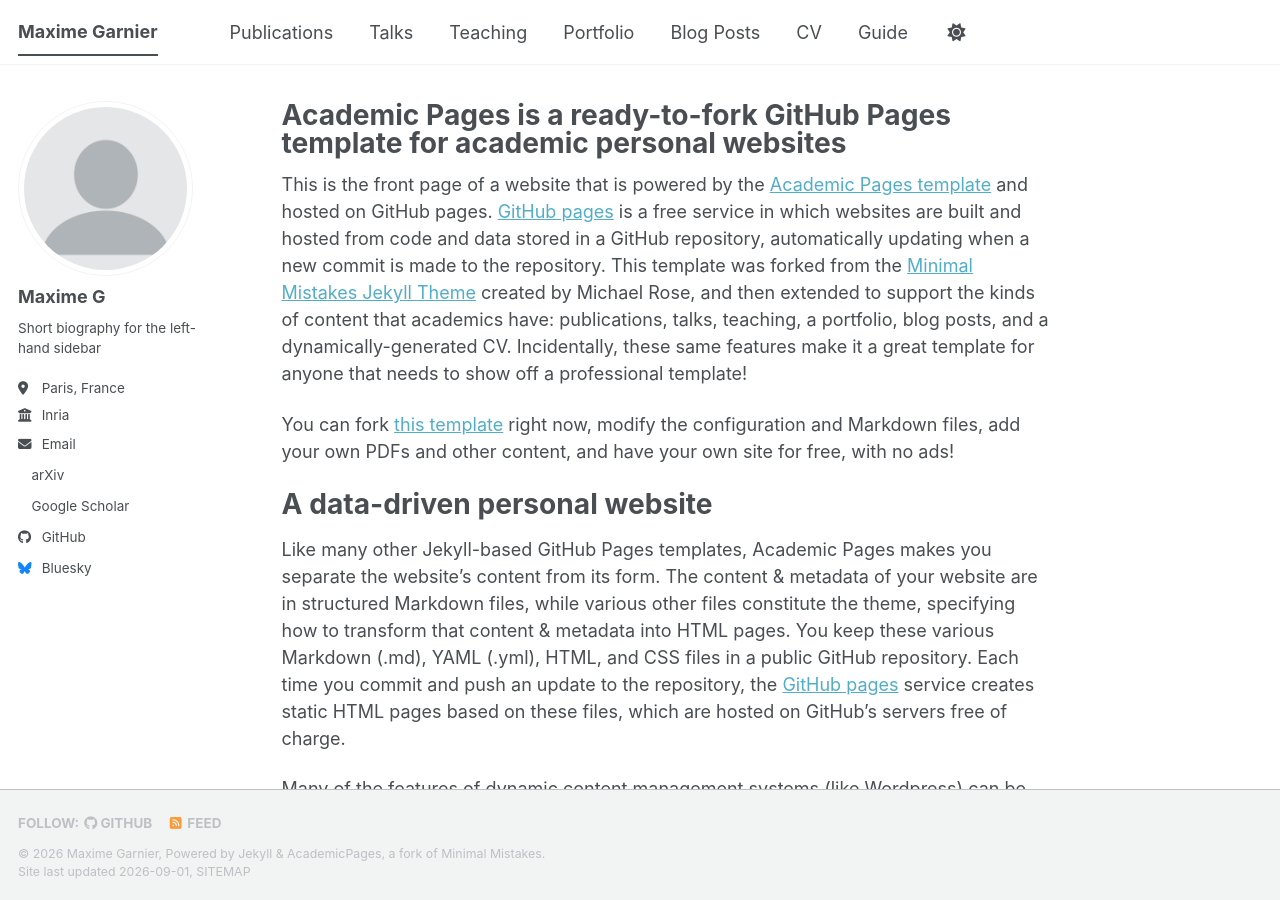
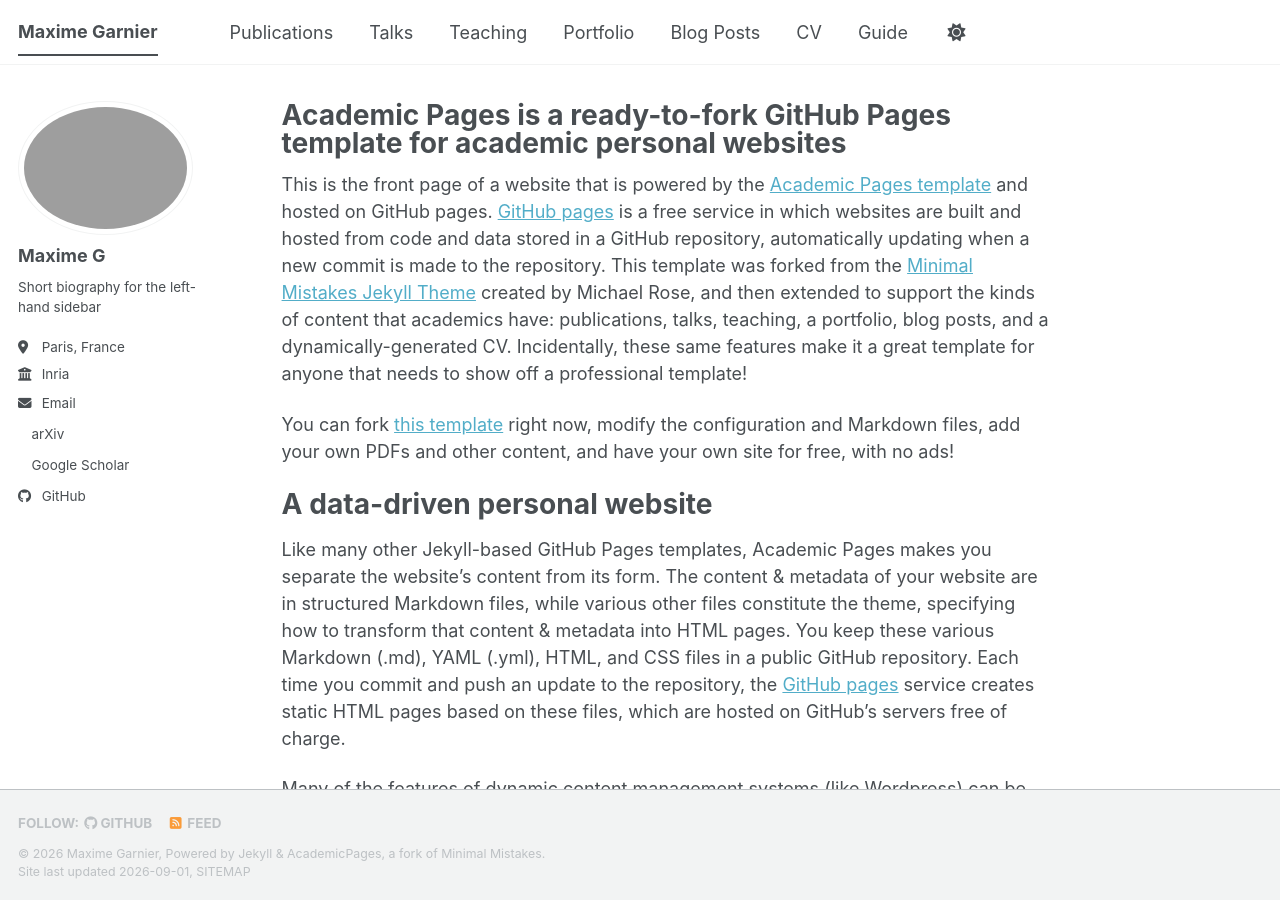
Before and after one commit to mgarnier59/mgarnier59.github.io, a Jekyll site: the page built from _pages/about.md, in a window 1280 px wide and 900 px high. Built offline with Jekyll 4.4.1, drawn with Linux system fonts in a browser that asks for light colours; a style sheet for code colours, icons or effects is not loaded.

Commit message:
update picture and text

```diff
--- a/_config.yml
+++ b/_config.yml
@@ -11,8 +11,8 @@
 site_theme               : "default" # The available themes options are "default", "air", "sunrise", "mint", "dirt" and "contrast"
 title                    : "Maxime Garnier"
 title_separator          : "-"
-name                     : &name "Maxime Garnier"
-description              : &description "Maxime Garnier's personal website"   # Update this with a general description of your site, this is the default if not overridden by a page
+name                     : "Maxime Garnier"
+description              : "Maxime Garnier's personal website"   # Update this with a general description of your site, this is the default if not overridden by a page
 url                      : https://mgarnier59.github.io # The base hostname & protocol for your site e.g. "https://[your GitHub username].github.io",
                                                            # or if you already have some other page hosted on Github then use "https://[your GitHub username].github.io/[Your Repo Name]"
 baseurl                  : "" # the subpath of your site, e.g. "/blog"
@@ -23,7 +23,7 @@
 #               Additional customization can be done by editing /_includes/author-profile.html
 author:
   # Biographic information
-  avatar           : "profile.png"
+  avatar           : "mg.png"
   name             : "Maxime G"
   pronouns         : # example: "she/her"
   bio              : "Short biography for the left-hand sidebar"
@@ -57,7 +57,7 @@
 
   # Social media
   artstation       : # Username
-  bluesky          : "bsky.app" # Replace this with you Bluesky username
+  bluesky          : # "bsky.app" # Replace this with you Bluesky username
   facebook         : # Username
   flickr           : # Username
   foursquare       : # Username
@@ -140,7 +140,7 @@
 
 # Social Sharing
 twitter:
-  username               : &twitter
+  username               : # &twitter
 facebook:
   username               :
   app_id                 :
```
Also changed, not shown: images/mg.jpg (added).
